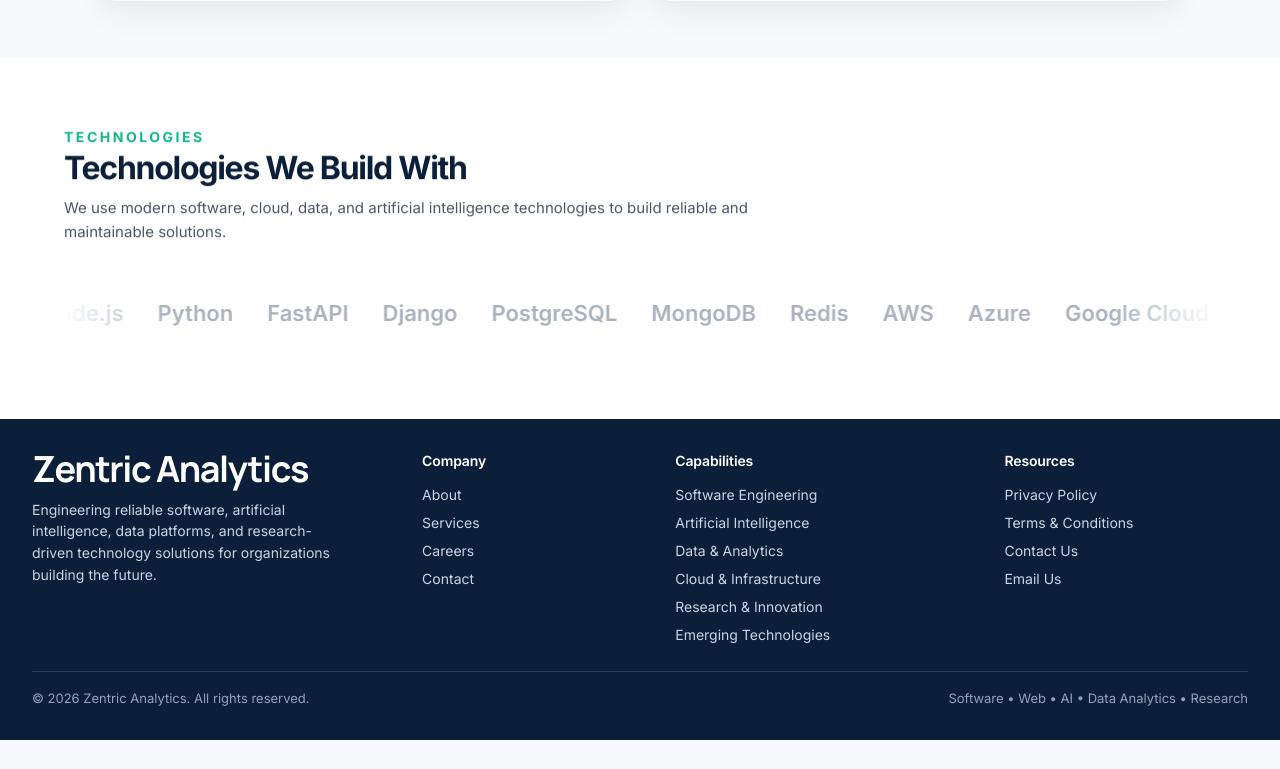
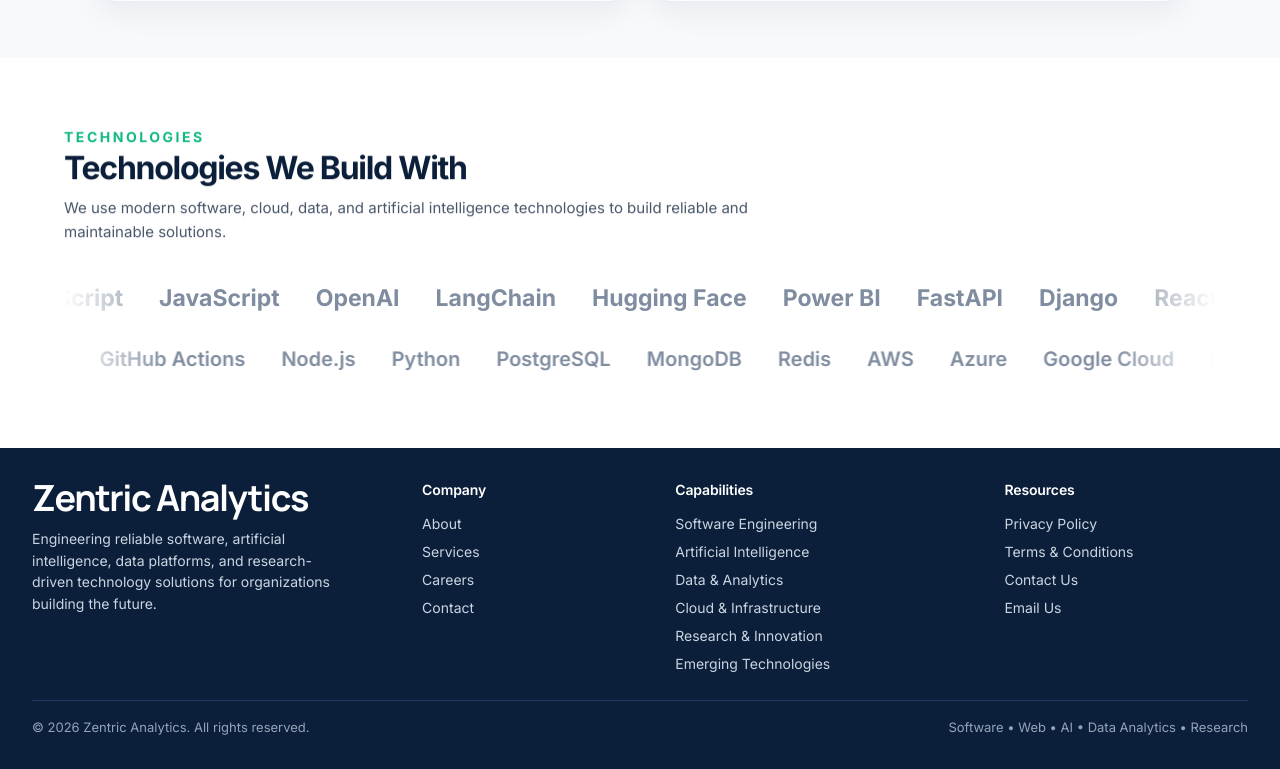
Before and after one commit to Zentric-Analytics/Zentricanalytics.com, a Next.js app: page /services in a window 1280 px wide. Shown: the part 748-1517 px from the top of the page. Before the commit the page ends 1488 px from the top, so only its background shows below. Built offline with nearby package versions, Linux system fonts and the light colour scheme.

Commit message:
Redesign services technology ticker

```diff
--- a/src/app/globals.css
+++ b/src/app/globals.css
@@ -187,9 +187,14 @@ body{margin:0;background:#f7f9fc;color:#0c1222;font-family:Inter,system-ui,-appl
 }
 
 
-@keyframes technology-ticker-scroll{
+@keyframes technology-ticker-scroll-left{
   from{transform:translateX(0)}
   to{transform:translateX(-50%)}
+}
+
+@keyframes technology-ticker-scroll-right{
+  from{transform:translateX(-50%)}
+  to{transform:translateX(0)}
 }
 
 .technologies-header>p:first-child{margin-bottom:8px}
@@ -200,10 +205,19 @@ body{margin:0;background:#f7f9fc;color:#0c1222;font-family:Inter,system-ui,-appl
   width:100%;
   max-width:100%;
   min-width:0;
+  display:flex;
+  flex-direction:column;
+  gap:14px;
+  margin-top:36px;
+}
+
+.technology-ticker__row{
+  position:relative;
+  width:100%;
+  max-width:100%;
+  min-width:0;
   overflow:hidden;
-  margin-top:36px;
-  padding-top:20px;
-  padding-bottom:20px;
+  padding:5px 0;
   -webkit-mask-image:linear-gradient(90deg,transparent 0,#000 9%,#000 91%,transparent 100%);
   mask-image:linear-gradient(90deg,transparent 0,#000 9%,#000 91%,transparent 100%);
 }
@@ -212,9 +226,11 @@ body{margin:0;background:#f7f9fc;color:#0c1222;font-family:Inter,system-ui,-appl
   display:flex;
   width:max-content;
   max-width:none;
-  animation:technology-ticker-scroll 20s linear infinite;
   will-change:transform;
 }
+
+.technology-ticker__row--top .technology-ticker__track{animation:technology-ticker-scroll-left 20s linear infinite}
+.technology-ticker__row--bottom .technology-ticker__track{animation:technology-ticker-scroll-right 22s linear infinite}
 
 .technology-ticker__group{
   display:inline-flex;
@@ -233,35 +249,49 @@ body{margin:0;background:#f7f9fc;color:#0c1222;font-family:Inter,system-ui,-appl
   font-weight:600;
   letter-spacing:normal;
   line-height:1.2;
-  opacity:.55;
+  opacity:.82;
   white-space:nowrap;
-  transition:color 250ms ease,opacity 250ms ease,transform 250ms ease,font-weight 250ms ease;
+  transition:color 225ms ease,opacity 225ms ease,transform 225ms ease,text-shadow 225ms ease,font-weight 225ms ease;
 }
 
-.technology-ticker__name--active{
-  color:#14B8A6;
-  font-weight:800;
-  opacity:1;
-  transform:scale(1.04);
+.technology-ticker__row--top .technology-ticker__name{font-size:18px;font-weight:700}
+
+@media (hover:hover) and (pointer:fine){
+  .technology-ticker__row:hover .technology-ticker__track{animation-play-state:paused}
+
+  .technology-ticker__name:hover{
+    color:#14B8A6;
+    font-weight:800;
+    opacity:1;
+    transform:scale(1.04);
+    text-shadow:0 0 14px rgba(20,184,166,.18);
+  }
 }
 
 @media (min-width:768px){
-  .technology-ticker__track{animation-duration:24s}
+  .technology-ticker{gap:18px}
+  .technology-ticker__row--top .technology-ticker__track{animation-duration:24s}
+  .technology-ticker__row--bottom .technology-ticker__track{animation-duration:27s}
   .technology-ticker__group{gap:28px;padding-right:28px}
-  .technology-ticker__name{font-size:20px}
+  .technology-ticker__row--top .technology-ticker__name{font-size:20px}
+  .technology-ticker__row--bottom .technology-ticker__name{font-size:18px}
 }
 
 @media (min-width:1024px){
-  .technology-ticker__track{animation-duration:28s}
-  .technology-ticker__group{gap:34px;padding-right:34px}
-  .technology-ticker__name{font-size:22px}
+  .technology-ticker{gap:24px}
+  .technology-ticker__row--top .technology-ticker__track{animation-duration:28s}
+  .technology-ticker__row--bottom .technology-ticker__track{animation-duration:32s}
+  .technology-ticker__group{gap:36px;padding-right:36px}
+  .technology-ticker__row--top .technology-ticker__name{font-size:23px}
+  .technology-ticker__row--bottom .technology-ticker__name{font-size:20px}
 }
 
 @media (prefers-reduced-motion:reduce){
-  .technology-ticker{
+  .technology-ticker__row{
     overflow-x:auto;
     -webkit-mask-image:none;
     mask-image:none;
+    scrollbar-width:thin;
   }
 
   .technology-ticker__track{
--- a/src/app/services/page.tsx
+++ b/src/app/services/page.tsx
@@ -1,10 +1,8 @@
 'use client';
 
-import { useEffect, useState } from 'react';
 import { Reveal, Stagger } from '@/components/Motion';
 import { PageShell } from '@/components/PageShell';
 import { SectionHeader } from '@/components/SectionHeader';
-import { usePrefersReducedMotion } from '@/hooks/usePrefersReducedMotion';
 
 const services = [
   ['Software Development', 'Custom applications, internal tools, APIs, integrations, and maintainable product engineering.'],
@@ -15,15 +13,22 @@ const services = [
   ['Emerging Technology Solutions', 'Practical evaluation and implementation of new technology where it creates measurable operational value.'],
 ];
 
-const technologies = [
+const topRowTechnologies = [
   'React',
   'Next.js',
   'TypeScript',
   'JavaScript',
+  'OpenAI',
+  'LangChain',
+  'Hugging Face',
+  'Power BI',
+  'FastAPI',
+  'Django',
+];
+
+const bottomRowTechnologies = [
   'Node.js',
   'Python',
-  'FastAPI',
-  'Django',
   'PostgreSQL',
   'MongoDB',
   'Redis',
@@ -32,48 +37,31 @@ const technologies = [
   'Google Cloud',
   'Docker',
   'GitHub Actions',
-  'OpenAI',
-  'LangChain',
-  'Hugging Face',
-  'Power BI',
 ];
 
-function TechnologyTicker() {
-  const prefersReducedMotion = usePrefersReducedMotion();
-  const [activeTechnologyIndex, setActiveTechnologyIndex] = useState(0);
-
-  useEffect(() => {
-    if (prefersReducedMotion) {
-      return undefined;
-    }
-
-    const highlightTimer = window.setInterval(() => {
-      setActiveTechnologyIndex((currentIndex) => (currentIndex + 1) % technologies.length);
-    }, 1800);
-
-    return () => window.clearInterval(highlightTimer);
-  }, [prefersReducedMotion]);
-
+function TechnologyRow({ technologies, variant }: { technologies: string[]; variant: 'top' | 'bottom' }) {
   return (
-    <div className="technology-ticker" aria-label="Technologies we build with">
+    <div className={`technology-ticker__row technology-ticker__row--${variant}`}>
       <div className="technology-ticker__track">
         {[0, 1].map((groupIndex) => (
           <div className="technology-ticker__group" aria-hidden={groupIndex === 1} key={groupIndex}>
-            {technologies.map((technology, technologyIndex) => (
-              <span
-                className={
-                  technologyIndex === activeTechnologyIndex
-                    ? 'technology-ticker__name technology-ticker__name--active'
-                    : 'technology-ticker__name'
-                }
-                key={`${groupIndex}-${technology}`}
-              >
+            {technologies.map((technology) => (
+              <span className="technology-ticker__name" key={`${groupIndex}-${technology}`}>
                 {technology}
               </span>
             ))}
           </div>
         ))}
       </div>
+    </div>
+  );
+}
+
+function TechnologyTicker() {
+  return (
+    <div className="technology-ticker" aria-label="Technologies we build with">
+      <TechnologyRow technologies={topRowTechnologies} variant="top" />
+      <TechnologyRow technologies={bottomRowTechnologies} variant="bottom" />
     </div>
   );
 }
```
